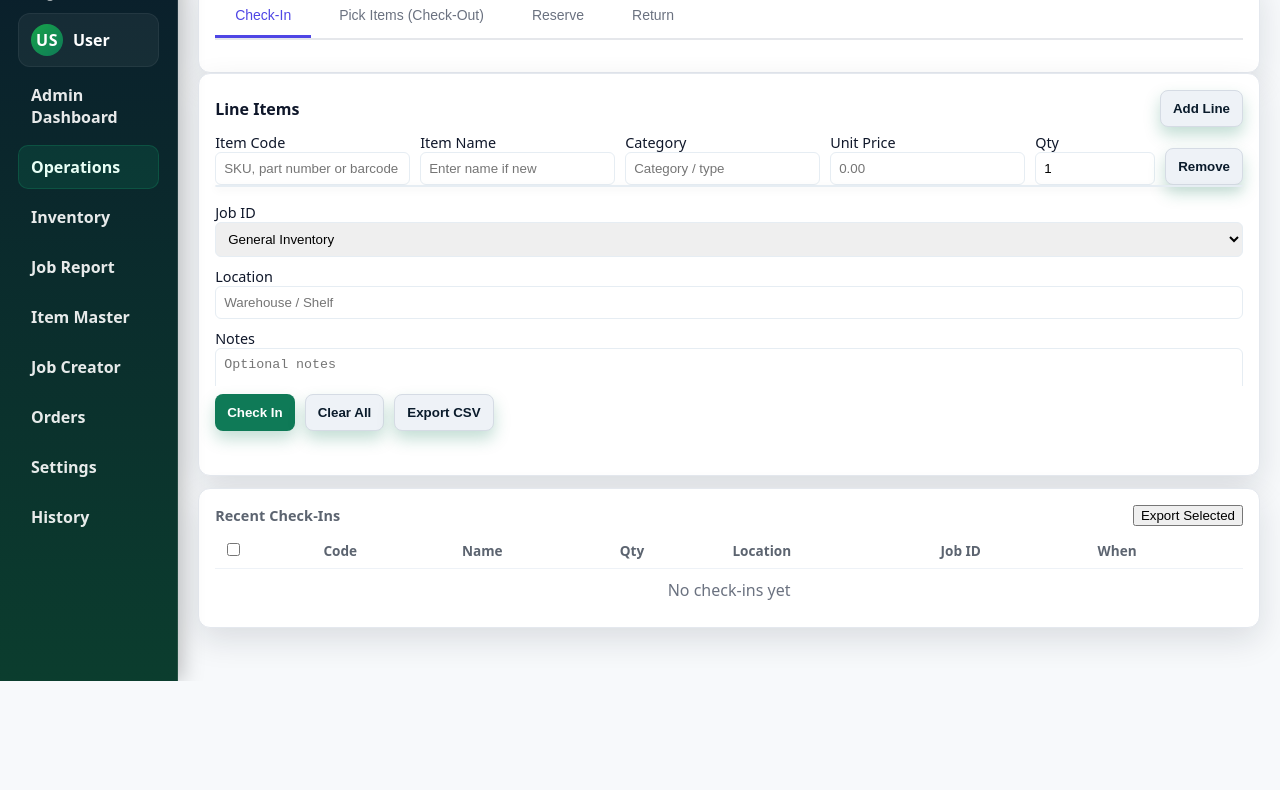
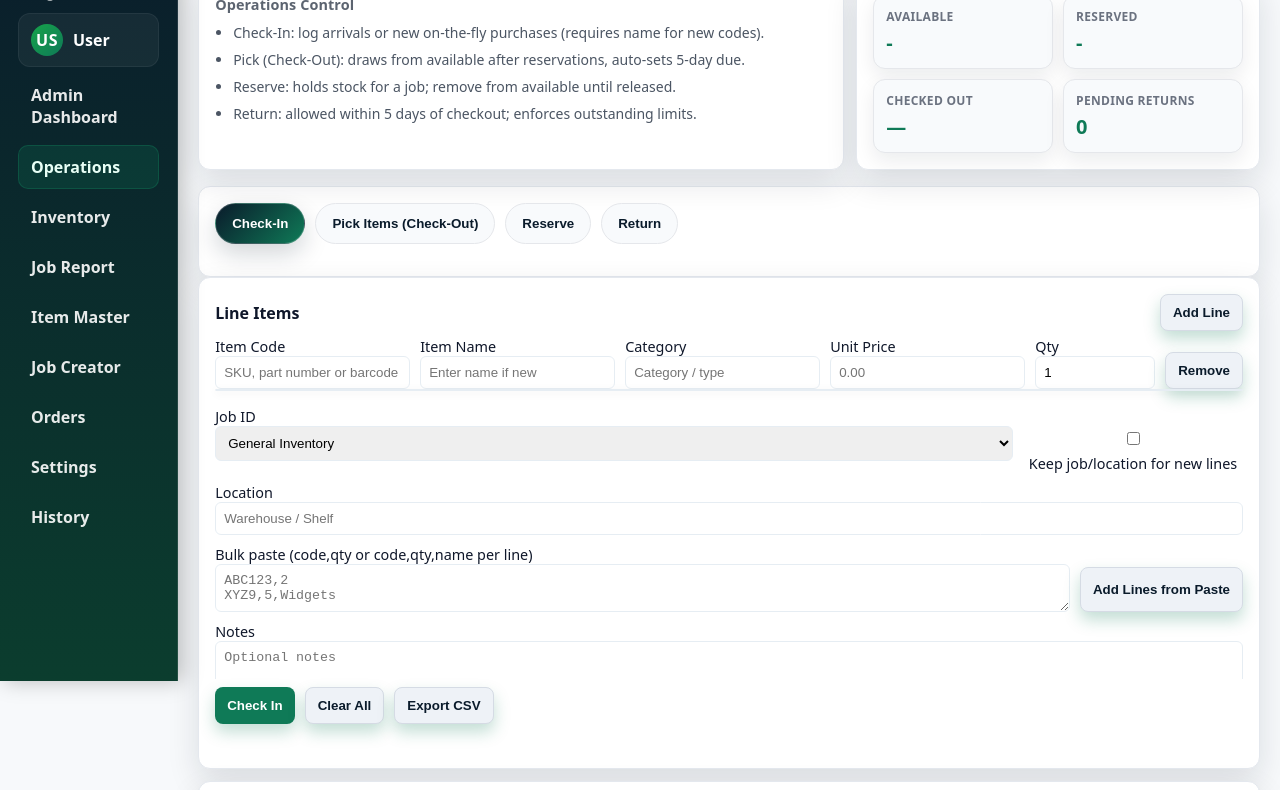
Before and after one commit to ElJefeYouKnow/IMS, a website: page inventory-operations.html in a window 1280 px wide. Shown: the part 119-909 px from the top of the page. Before the commit the page ends 800 px from the top, so only its background shows below. Drawn offline with Linux system fonts and the light colour scheme; no server answers; sample sign-in values are in the browser's storage.

Commit message:
Enhance inventory and order registration with bulk paste functionality and metrics display

```diff
--- a/inventory-operations.html
+++ b/inventory-operations.html
@@ -8,36 +8,21 @@
   <link rel="manifest" href="manifest.json" />
   <link rel="stylesheet" href="css/style.css" />
   <style>
-    .mode-tabs {
-      display: flex;
-      gap: 8px;
-      margin-bottom: 16px;
-      border-bottom: 2px solid #e5e7eb;
-    }
-    .mode-tabs button {
-      padding: 12px 20px;
-      background: none;
-      border: none;
-      border-bottom: 3px solid transparent;
-      cursor: pointer;
-      font-size: 14px;
-      font-weight: 500;
-      color: #6b7280;
-      transition: all 0.3s;
-    }
-    .mode-tabs button.active {
-      color: #4f46e5;
-      border-bottom-color: #4f46e5;
-    }
-    .mode-tabs button:hover {
-      color: #374151;
-    }
-    .mode-content {
-      display: none;
-    }
-    .mode-content.active {
-      display: block;
-    }
+    .mode-tabs {display:flex;gap:10px;flex-wrap:wrap;margin-bottom:16px;}
+    .mode-tabs button {padding:12px 16px;border-radius:999px;border:1px solid #e5e7eb;background:#f8fafc;color:#0a1b2b;font-weight:700;cursor:pointer;transition:all .2s;}
+    .mode-tabs button.active {background:linear-gradient(135deg,#0a1b2b,#0f7a57);color:#fff;border-color:rgba(255,255,255,0.2);box-shadow:0 10px 24px rgba(10,27,43,0.18);}
+    .mode-tabs button:hover {transform:translateY(-1px);box-shadow:0 8px 18px rgba(0,0,0,0.1);}
+    .mode-content {display:none;}
+    .mode-content.active {display:block;}
+    .ops-hero {display:grid;grid-template-columns:1.6fr 1fr;gap:12px;margin-bottom:16px;}
+    .ops-hero .card{margin:0;}
+    .ops-metrics{display:grid;grid-template-columns:repeat(auto-fit,minmax(140px,1fr));gap:10px;}
+    .ops-metric{padding:12px;border-radius:12px;border:1px solid #e5e7eb;background:#f8fafc;box-shadow:0 8px 20px rgba(10,27,43,0.08);}
+    .ops-metric .label{color:#6b7280;font-size:12px;font-weight:700;letter-spacing:0.3px;text-transform:uppercase;}
+    .ops-metric .value{font-size:20px;font-weight:800;color:#0f7a57;margin-top:4px;}
+    .ops-list{margin:0;padding-left:18px;color:#4b5563;font-size:14px;line-height:1.5;}
+    .ops-list li{margin-bottom:6px;}
+    @media(max-width:900px){.ops-hero{grid-template-columns:1fr}}
   </style>
 </head>
 <body>
@@ -75,6 +60,26 @@
         <div class="topbar-right"><button id="logoutBtn" class="muted">Logout</button></div>
       </header>
 
+      <div class="ops-hero">
+        <section class="card">
+          <h3 style="margin-bottom:8px;">Operations Control</h3>
+          <ul class="ops-list">
+            <li>Check-In: log arrivals or new on-the-fly purchases (requires name for new codes).</li>
+            <li>Pick (Check-Out): draws from available after reservations, auto-sets 5-day due.</li>
+            <li>Reserve: holds stock for a job; remove from available until released.</li>
+            <li>Return: allowed within 5 days of checkout; enforces outstanding limits.</li>
+          </ul>
+        </section>
+        <section class="card">
+          <div class="ops-metrics">
+            <div class="ops-metric"><div class="label">Available</div><div id="ops-available" class="value">-</div></div>
+            <div class="ops-metric"><div class="label">Reserved</div><div id="ops-reserved" class="value">-</div></div>
+            <div class="ops-metric"><div class="label">Checked Out</div><div id="ops-out" class="value">-</div></div>
+            <div class="ops-metric"><div class="label">Pending Returns</div><div id="ops-due" class="value">-</div></div>
+          </div>
+        </section>
+      </div>
+
       <section class="card">
         <div class="mode-tabs">
           <button class="mode-btn active" data-mode="checkin">Check-In</button>
@@ -101,9 +106,18 @@
                   <option value="">General Inventory</option>
                 </select>
               </label>
+              <label style="max-width:220px;display:flex;align-items:center;gap:6px;margin-top:22px;">
+                <input type="checkbox" id="checkin-stick" style="width:auto;"> Keep job/location for new lines
+              </label>
             </div>
             <div class="form-row">
               <label>Location<input id="checkin-location" placeholder="Warehouse / Shelf"></label>
+            </div>
+            <div class="form-row">
+              <label style="flex:1">Bulk paste (code,qty or code,qty,name per line)
+                <textarea id="checkin-bulk" rows="2" placeholder="ABC123,2&#10;XYZ9,5,Widgets"></textarea>
+              </label>
+              <button id="checkin-bulk-apply" type="button" class="muted" style="margin-top:22px;">Add Lines from Paste</button>
             </div>
             <div class="form-row">
               <label style="flex:1">Notes<textarea id="checkin-notes" rows="2" placeholder="Optional notes"></textarea></label>
--- a/js/operations.js
+++ b/js/operations.js
@@ -167,6 +167,9 @@ async function refreshReturnDropdown(select){
 // ===== CHECK-IN MODE =====
 async function loadCheckins(){
   return await utils.fetchJsonSafe('/api/inventory?type=in', {}, []) || [];
+}
+async function loadOrders(){
+  return await utils.fetchJsonSafe('/api/inventory?type=ordered', {}, []) || [];
 }
 
 async function renderCheckinTable(){
@@ -345,6 +348,24 @@ async function renderReturnTable(){
   wireSelectAll('returnTable');
 }
 
+function setMetric(id,val){
+  const el = document.getElementById(id);
+  if(el) el.textContent = val ?? '-';
+}
+
+async function updateOpsMetrics(){
+  const metrics = await utils.fetchJsonSafe('/api/metrics', {}, {});
+  if(metrics){
+    setMetric('ops-available', metrics.availableUnits);
+    setMetric('ops-reserved', metrics.reservedUnits);
+    setMetric('ops-out', metrics.txLast7 ?? '—');
+  }
+  const checkouts = await loadCheckouts();
+  const returns = await loadReturns();
+  const outstanding = getOutstandingCheckouts(checkouts, returns);
+  setMetric('ops-due', outstanding.length);
+}
+
 async function addReturn(e){
   try{
     const r = await fetch('/api/inventory-return',{
@@ -436,6 +457,7 @@ function switchMode(mode){
 document.addEventListener('DOMContentLoaded', async ()=>{
   await loadItems();
   await loadJobOptions();
+  updateOpsMetrics();
   const initialMode = new URLSearchParams(window.location.search).get('mode') || 'checkin';
   if(window.utils && utils.setupLogout) utils.setupLogout();
 
@@ -454,6 +476,26 @@ document.addEventListener('DOMContentLoaded', async ()=>{
     if(btn) btn.addEventListener('click', ()=> addLine(prefix));
   });
   switchMode(initialMode);
+
+  // Bulk paste for check-in
+  const bulkBtn = document.getElementById('checkin-bulk-apply');
+  if(bulkBtn){
+    bulkBtn.addEventListener('click', ()=>{
+      const text = document.getElementById('checkin-bulk').value.trim();
+      if(!text) return;
+      const lines = text.split('\n').map(l=> l.split(','));
+      const container = document.getElementById('checkin-lines');
+      lines.forEach(parts=>{
+        const [code, qty, name] = parts.map(p=> (p||'').trim());
+        if(!code || !qty) return;
+        addLine('checkin');
+        const row = container.lastElementChild;
+        row.querySelector('input[name="code"]').value = code;
+        row.querySelector('input[name="qty"]').value = qty;
+        row.querySelector('input[name="name"]').value = name || '';
+      });
+    });
+  }
 
 
   // Mode switching
```
Also changed, not shown: js/order-register.js (+23 -0 lines), order-register.html (+9 -0 lines).
